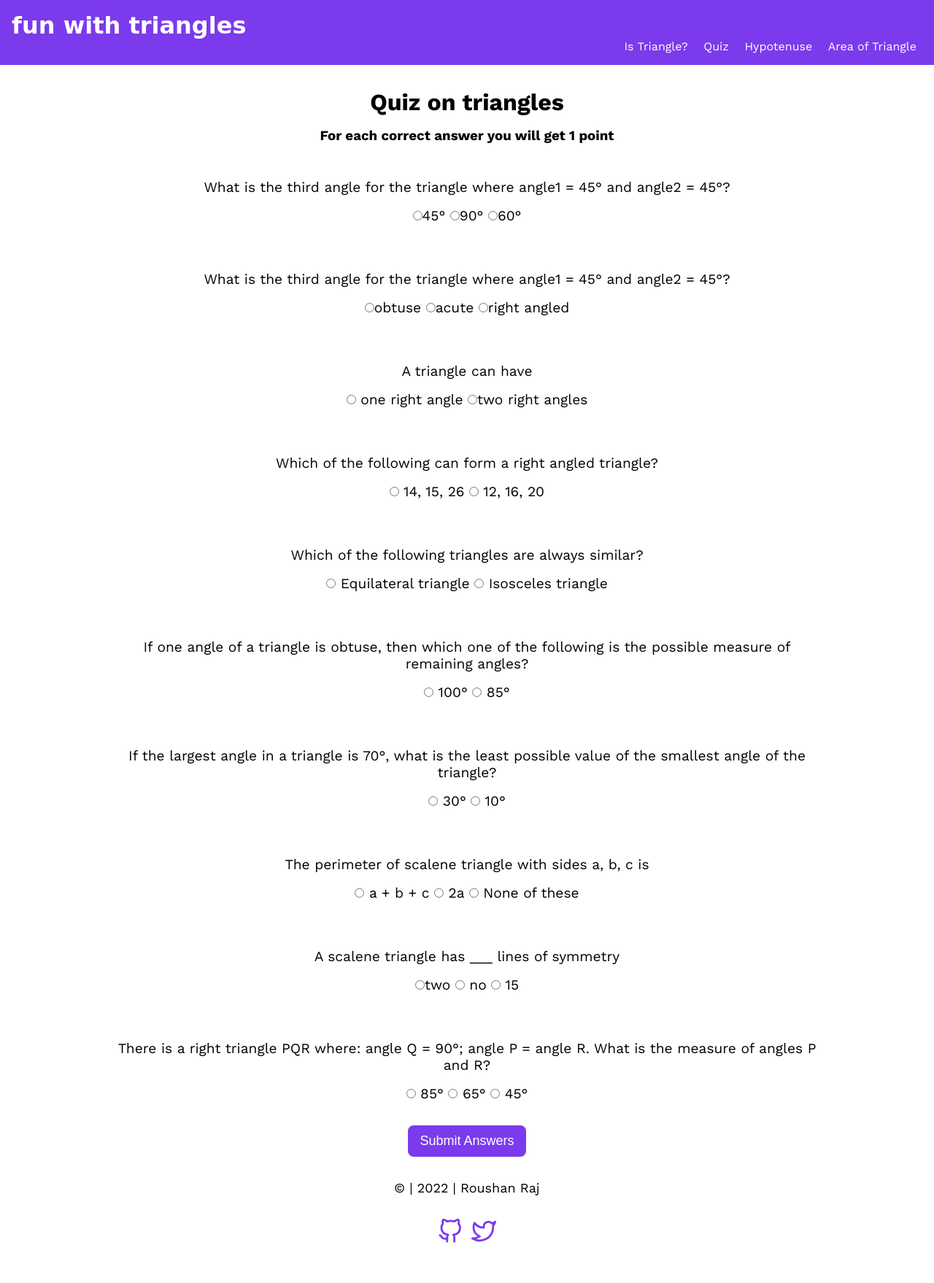
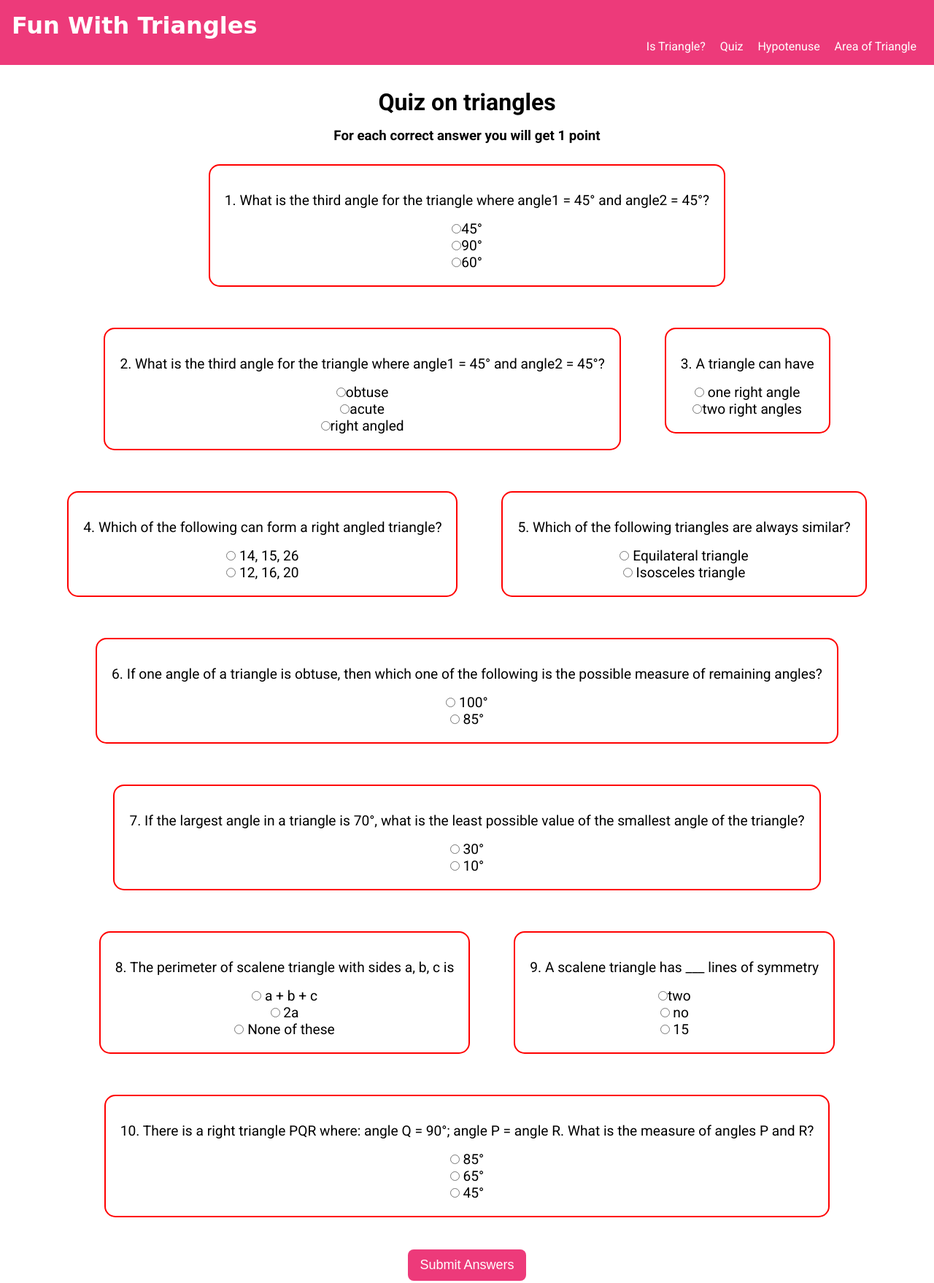
Before and after one commit to Roushan-Raj-au9/Learn-Triangle, a plain HTML site: page index.html in a window 1280 px wide. Shown: the top 1758 px of the page at 73% size. Drawn offline with nearby package versions, Linux system fonts and the light colour scheme; a web font is replaced by a local one.

Commit message:
change in css

```diff
--- a/index.html
+++ b/index.html
@@ -5,17 +5,12 @@
     <meta http-equiv="X-UA-Compatible" content="IE=edge" />
     <meta name="viewport" content="width=device-width, initial-scale=1.0" />
     <title>Quiz on Triangles</title>
-    <link
-      rel="shortcut icon"
-      type="image/x-icon"
-      href="https://www.google.com/s2/u/0/favicons?domain=neog.camp"
-    />
     <link rel="stylesheet" href="./style.css" />
     <link rel="stylesheet" href="./styles/quiz.css" />
   </head>
   <body>
     <header>
-      <h1>fun with triangles</h1>
+      <h1>Fun With Triangles</h1>
       <nav>
         <a href="./pages/angles-triangles.html">Is Triangle?</a>
         <a href="/">Quiz</a>
@@ -29,18 +24,27 @@
       <form class="quiz-form">
         <div class="question-container">
           <p>
-            What is the third angle for the triangle where angle1 = 45° and
+            1. What is the third angle for the triangle where angle1 = 45° and
             angle2 = 45°?
           </p>
-          <label><input type="radio" name="question1" value="45°" />45°</label>
-          <label><input type="radio" name="question1" value="90°" />90°</label>
-          <label><input type="radio" name="question1" value="60°" />60°</label>
+          <!-- <div class="option_container"> -->
+            <label
+              ><input type="radio" name="question1" value="45°" />45°</label
+            >
+            <label
+              ><input type="radio" name="question1" value="90°" />90°</label
+            >
+            <label
+              ><input type="radio" name="question1" value="60°" />60°</label
+            >
+          <!-- </div> -->
         </div>
         <div class="question-container">
           <p>
-            What is the third angle for the triangle where angle1 = 45° and
+            2. What is the third angle for the triangle where angle1 = 45° and
             angle2 = 45°?
           </p>
+          <!-- <div class="option_container"> -->
             <label>
               <input type="radio" name="question2" value="obtuse" />obtuse
             </label>
@@ -51,9 +55,10 @@
               ><input type="radio" name="question2" value="right angled" />right
               angled</label
             >
+          <!-- </div> -->
         </div>
         <div class="question-container">
-          <p>A triangle can have</p>
+          <p>3. A triangle can have</p>
           <label>
             <input type="radio" name="question3" value="one right angle" />
             one right angle
@@ -64,7 +69,7 @@
           >
         </div>
         <div class="question-container">
-          <p>Which of the following can form a right angled triangle?</p>
+          <p>4. Which of the following can form a right angled triangle?</p>
           <label>
             <input type="radio" name="question4" value="14, 15, 26" />
             14, 15, 26
@@ -75,7 +80,7 @@
           >
         </div>
         <div class="question-container">
-          <p>Which of the following triangles are always similar?</p>
+          <p>5. Which of the following triangles are always similar?</p>
           <label>
             <input type="radio" name="question5" value="Equilateral triangle" />
             Equilateral triangle
@@ -87,7 +92,7 @@
         </div>
         <div class="question-container">
           <p>
-            If one angle of a triangle is obtuse, then which one of the
+            6. If one angle of a triangle is obtuse, then which one of the
             following is the possible measure of remaining angles?
           </p>
           <label>
@@ -102,7 +107,7 @@
 
         <div class="question-container">
           <p>
-            If the largest angle in a triangle is 70°, what is the least
+            7. If the largest angle in a triangle is 70°, what is the least
             possible value of the smallest angle of the triangle?
           </p>
           <label>
@@ -116,7 +121,7 @@
         </div>
 
         <div class="question-container">
-          <p>The perimeter of scalene triangle with sides a, b, c is</p>
+          <p>8. The perimeter of scalene triangle with sides a, b, c is</p>
           <label>
             <input type="radio" name="question8" value="a + b + c" />
             a + b + c
@@ -132,7 +137,7 @@
         </div>
 
         <div class="question-container">
-          <p>A scalene triangle has ___ lines of symmetry</p>
+          <p>9. A scalene triangle has ___ lines of symmetry</p>
           <label>
             <input type="radio" name="question9" value="two" />two
           </label>
@@ -148,7 +153,7 @@
 
         <div class="question-container">
           <p>
-            There is a right triangle PQR where: angle Q = 90°; angle P = angle
+            10. There is a right triangle PQR where: angle Q = 90°; angle P = angle
             R. What is the measure of angles P and R?
           </p>
           <label>
@@ -172,12 +177,20 @@
       <p>© | 2022 | Roushan Raj</p>
       <ul class="footer-list">
         <li>
-          <a class="links" href="https://github.com/Roushan-Raj-au9" target="_blank">
+          <a
+            class="links"
+            href="https://github.com/Roushan-Raj-au9"
+            target="_blank"
+          >
             <img src="images/github.svg" alt="github" />
           </a>
         </li>
         <li>
-          <a class="links" href="https://twitter.com/Roushan34338623" target="_blank">
+          <a
+            class="links"
+            href="https://twitter.com/Roushan34338623"
+            target="_blank"
+          >
             <img src="images/twitter.svg" alt="twitter" />
           </a>
         </li>
--- a/style.css
+++ b/style.css
@@ -1,5 +1,7 @@
-@import url("https://fonts.googleapis.com/css2?family=Megrim&display=swap");
-@import url("https://fonts.googleapis.com/css2?family=Work+Sans:ital,wght@0,300;0,400;0,600;0,700;1,400&display=swap");
+/* @import url("https://fonts.googleapis.com/css2?family=Megrim&display=swap");
+@import url("https://fonts.googleapis.com/css2?family=Work+Sans:ital,wght@0,300;0,400;0,600;0,700;1,400&display=swap"); */
+
+@import url('https://fonts.googleapis.com/css2?family=Montserrat:wght@400;700&family=Roboto:wght@400;500;700&display=swap');
 
 * {
   padding: 0;
@@ -8,11 +10,13 @@
 }
 
 :root {
-  --primary-color: #7c3aed;
+  /* --primary-color: #7c3aed; */
+  --primary-color: #ed3a7a;
 }
 
 body {
-  font-family: "Work Sans", sans-serif;
+  /* font-family: "Work Sans", sans-serif; */
+  font-family: 'Roboto', sans-serif;
   text-align: center;
 }
 
@@ -76,7 +80,16 @@ main h1 {
   border: 2px solid var(--primary-color);
   border-radius: 0.5rem;
   width: 100%;
-  max-width: 258px;
+  /* max-width: 258px; */
+  max-width: 470px;
+  height: 55px;
+}
+
+.formula{
+  border: 5px solid green;
+    max-width: 570px;
+    margin: 20px auto;
+    padding-bottom: 15px;
 }
 
 .btn-check {
@@ -95,6 +108,7 @@ main h1 {
 .output {
   font-size: x-large;
   margin: 1rem;
+  color: #003698;
 }
 
 /* Footer */
@@ -127,3 +141,10 @@ img {
   width: 40px;
   padding: 1rem 0.2rem;
 }
+
+.form_container{
+  border: 15px solid red;
+  max-width: 964px;
+  margin: auto;
+  padding: 20px;
+}
--- a/styles/quiz.css
+++ b/styles/quiz.css
@@ -5,12 +5,37 @@
 }
 
 .question-container {
-  width: 85%;
+  /* width: 85%;
   margin: 1rem auto;
   font-size: larger;
+  padding: 1rem 0; */
+
+  /* font-size: larger;
   padding: 1rem 0;
+  border: 2px solid red;
+  border-radius: 15px;
+  margin-bottom: 20px;
+  display: flex;
+  flex-direction: column; */
+
+  font-size: larger;
+    padding: 1rem 0;
+    border: 2px solid red;
+    border-radius: 15px;
+    /* margin-bottom: 20px; */
+    display: inline-flex;
+    flex-direction: column;
+    padding: 20px;
+    /* margin: auto; */
+    margin: 28px;
 }
 
 .question-container p {
   margin: 1rem 0;
 }
+
+.option_container{
+  display: flex;
+    flex-direction: column-reverse;
+    margin-left: -43%;
+}
```
Also changed, not shown: pages/angles-triangles.html (+3 -1 lines), pages/calculate-area.html (+2 -7 lines), pages/calculate-hypo.html (+10 -8 lines). Lines whose indentation alone changed are shown as unchanged.
